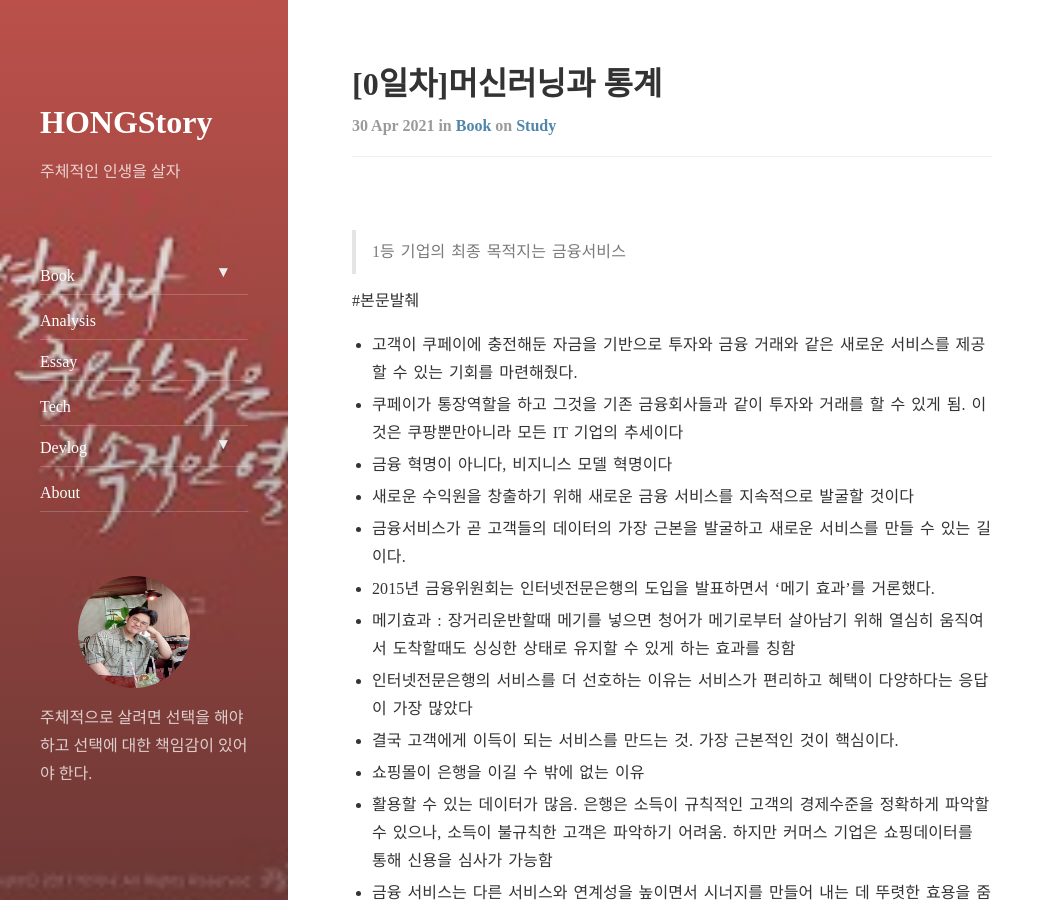
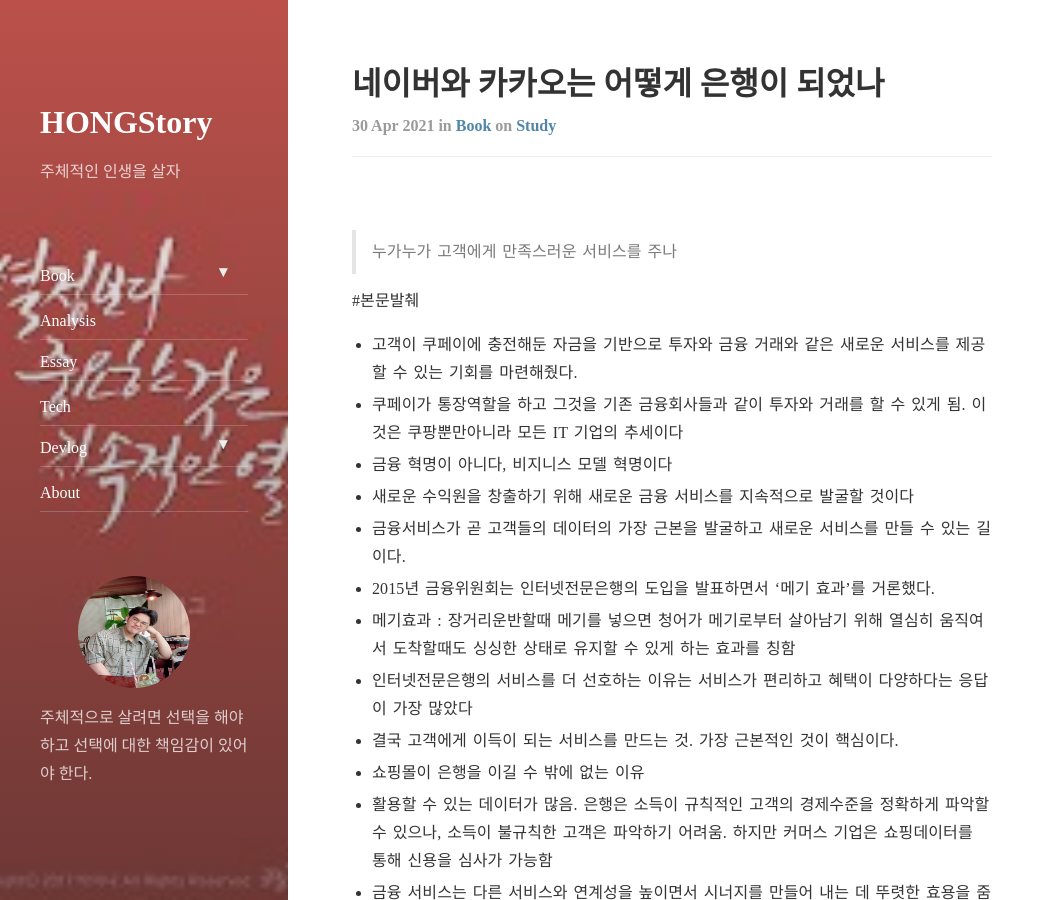
Before and after one commit to koreahong/koreahong.github.io, a Jekyll site: the page built from _posts/2021-04-30-네이버와 카카오는 어떻게 은행이 되었나.markdown, in a window 1280 px wide and 900 px high. Shown: the whole window, without its empty margins (0-1055 px from the left). Built offline with Jekyll 4.4.1, drawn with Linux system fonts in a browser that asks for light colours; nearby versions of some CDN libraries.

Commit message:
read book

```diff
--- a/_posts/2021-04-30-네이버와 카카오는 어떻게 은행이 되었나.markdown
+++ b/_posts/2021-04-30-네이버와 카카오는 어떻게 은행이 되었나.markdown
@@ -1,13 +1,13 @@
 ---
 layout: post
-title: '[0일차]머신러닝과 통계'
-subtitle: '[0일차]머신러닝과 통계 공부시작'
+title: '네이버와 카카오는 어떻게 은행이 되었나'
+subtitle: '데이터의 최종 목적지 금융서비스'
 categories: book
 tags : study
 comments: False
 ---
 
-> 1등 기업의 최종 목적지는 금융서비스
+> 누가누가 고객에게 만족스러운 서비스를 주나
 
 #본문발췌
  - 고객이 쿠페이에 충전해둔 자금을 기반으로 투자와 금융 거래와 같은 새로운 서비스를 제공할 수 있는 기회를 마련해줬다.
```
